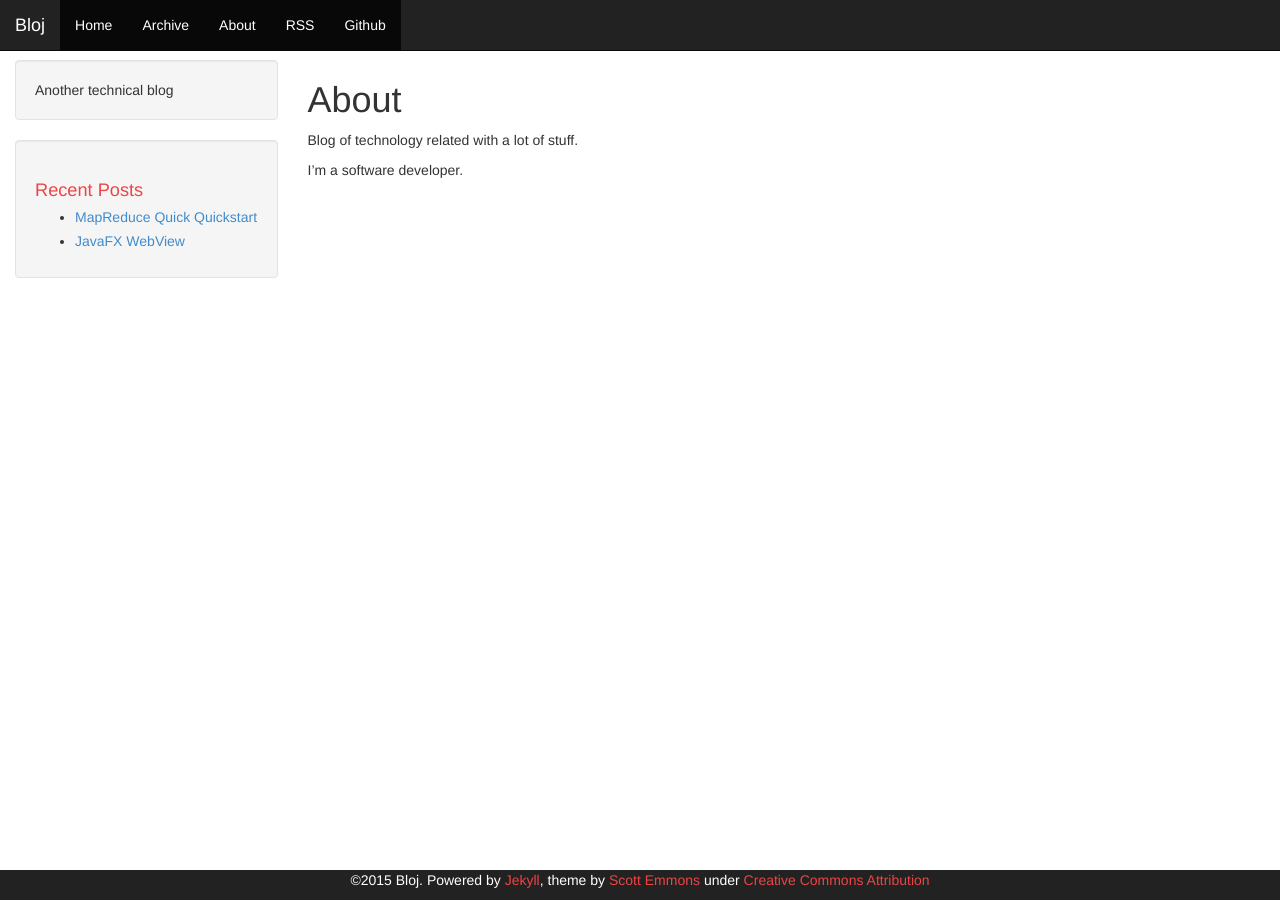
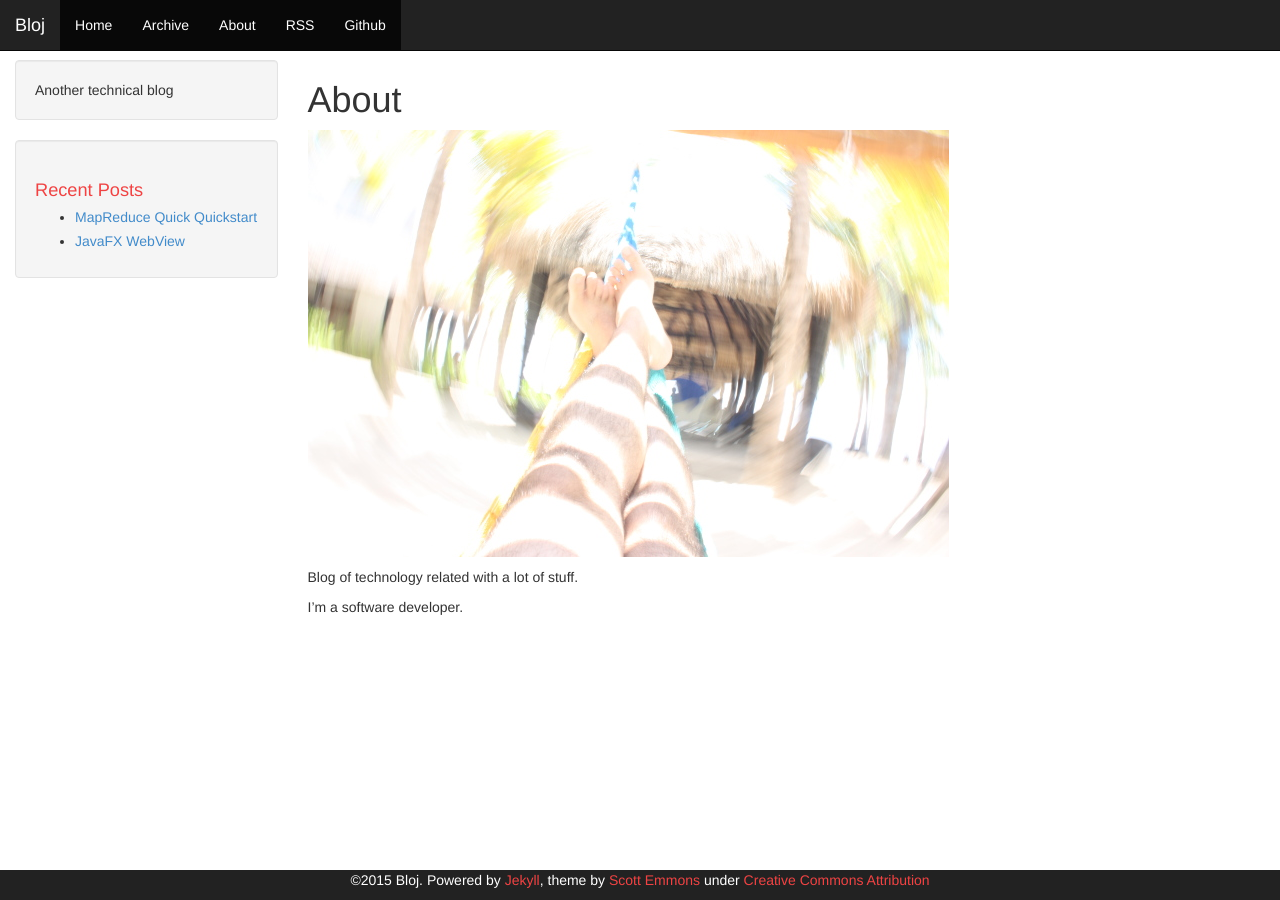
Before and after one commit to ajiniesta/ajiniesta.github.io, a Jekyll site: the page built from about.md, in a window 1280 px wide. Built offline with Jekyll 4.4.1, drawn with Linux system fonts in a browser that asks for light colours; Markdown is read by kramdown in place of the engine named in the settings; comment, search, counter and statistics services are not loaded.

Commit message:
Adding profile image amaca

```diff
--- a/about.html
+++ b/about.html
@@ -4,5 +4,6 @@ layout: default
 
 <div class="well">
     <h1>About me</h1>
+    <img src="images/amaca.jpg" >
     <p>I'm a Software Engineer and love to code</p>
 </div>
--- a/about.md
+++ b/about.md
@@ -4,6 +4,8 @@ title: About
 permalink: /about/
 ---
 
+![]({{site.url}}/images/amaca.jpg)
+
 Blog of technology related with a lot of stuff.
 
 I'm a software developer.
```
Also changed, not shown: images/amaca.jpg (added).
